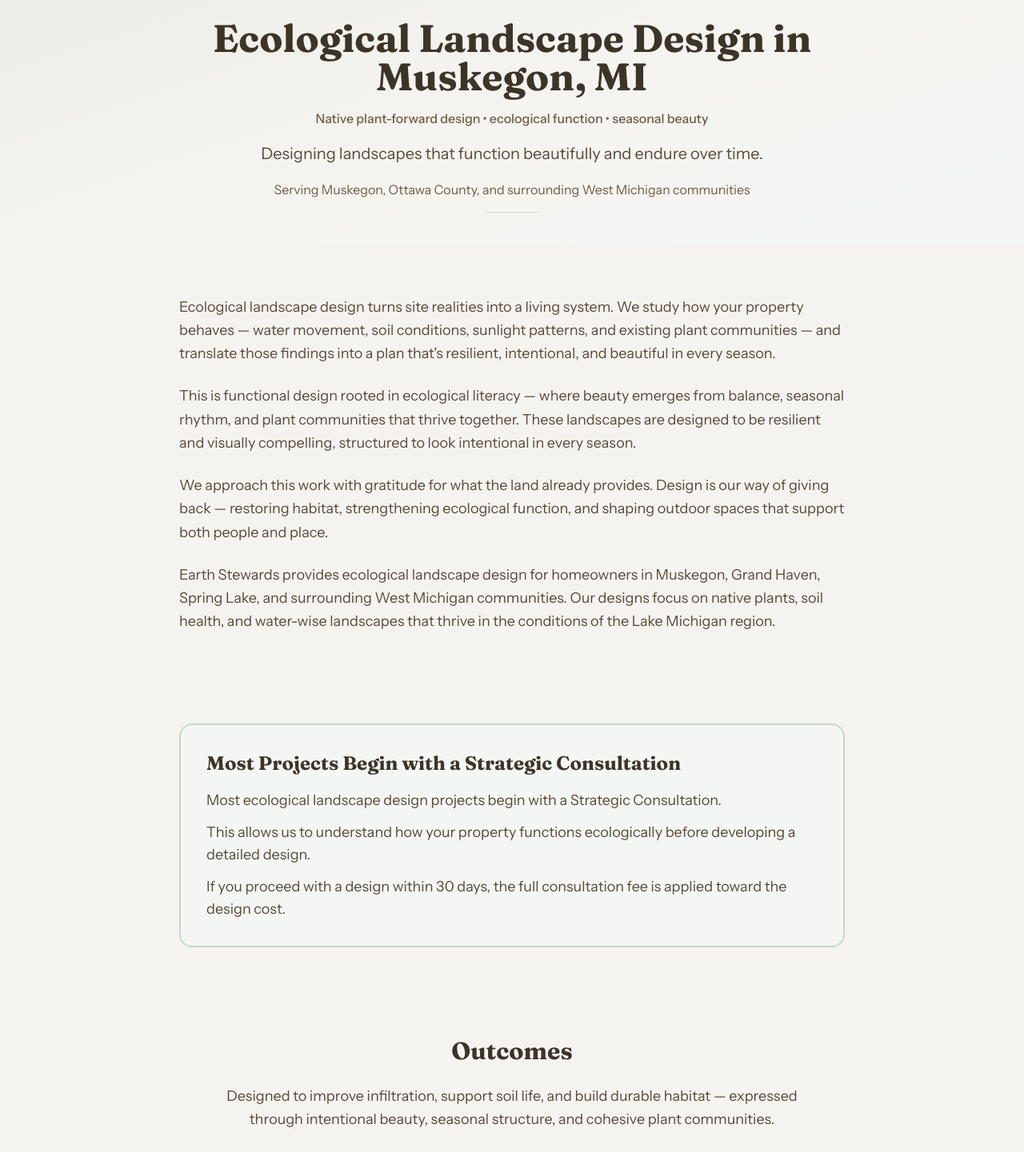
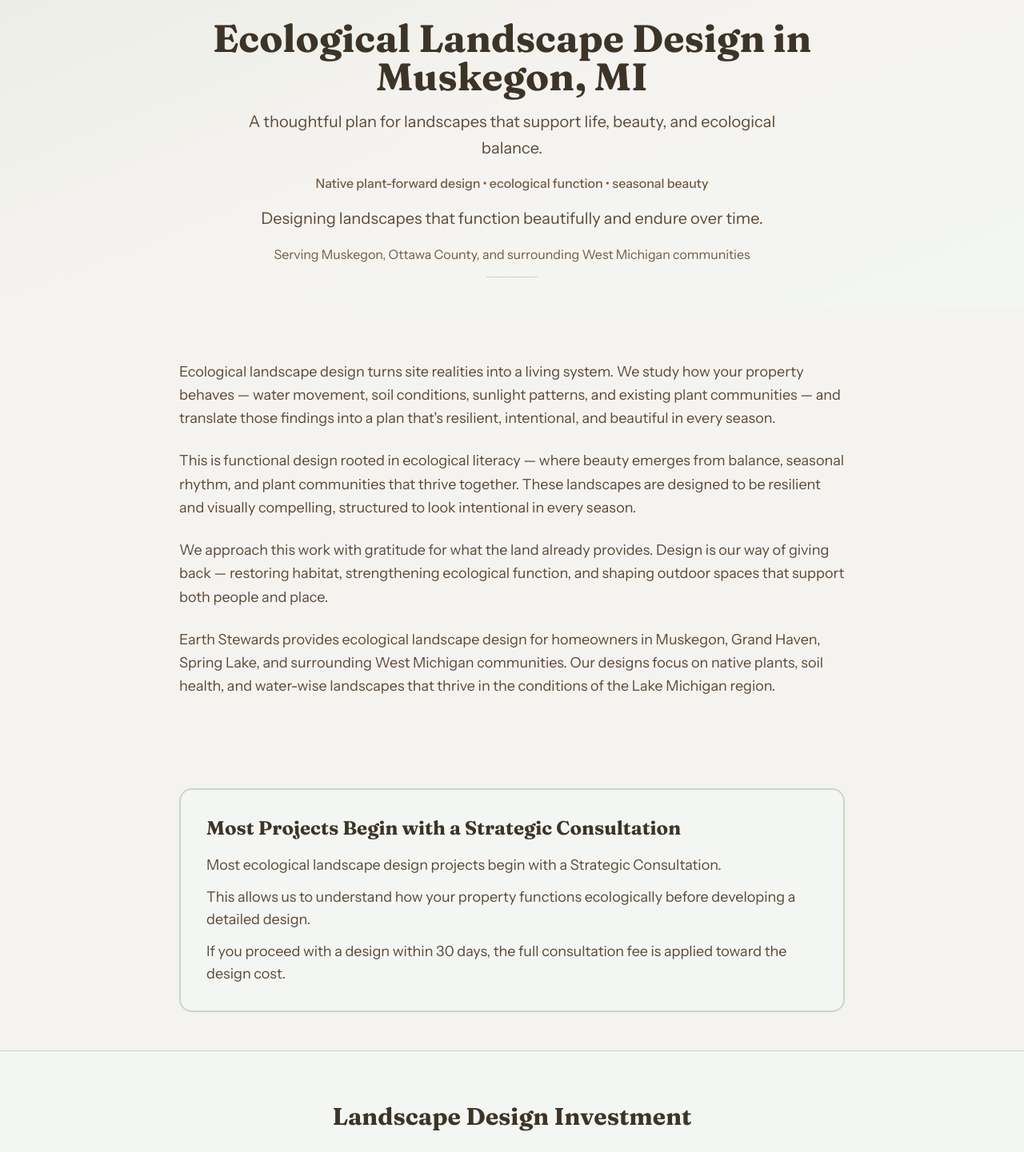
Before and after one commit to earthstewardslgs-del/earth-stewards-LLC-website, a Next.js app: page /design in a window 1280 px wide. Shown: the part 200-1641 px from the top of the page at 80% size. Built offline with nearby package versions, Linux system fonts and the light colour scheme.

Commit message:
design page update

```diff
--- a/app/design/page.tsx
+++ b/app/design/page.tsx
@@ -24,6 +24,10 @@
                 <h1 className="font-display text-5xl font-bold text-earth-900 mb-2">
                   Ecological Landscape Design in Muskegon, MI
                 </h1>
+
+                <p className="text-xl text-earth-700 leading-relaxed max-w-2xl mx-auto">
+                  A thoughtful plan for landscapes that support life, beauty, and ecological balance.
+                </p>
 
                 <p className="text-base text-earth-600 font-medium">
                   Native plant-forward design • ecological function • seasonal beauty
@@ -80,16 +84,6 @@
               If you proceed with a design within 30 days, the full consultation fee is applied toward the design cost.
             </p>
           </div>
-        </section>
-
-        {/* Outcomes */}
-        <section className="py-16 max-w-4xl mx-auto px-4 sm:px-6 lg:px-8">
-          <h2 className="font-display text-3xl font-bold text-earth-900 mb-6 text-center">
-            Outcomes
-          </h2>
-          <p className="text-earth-700 text-lg leading-relaxed text-center max-w-3xl mx-auto">
-            Designed to improve infiltration, support soil life, and build durable habitat — expressed through intentional beauty, seasonal structure, and cohesive plant communities.
-          </p>
         </section>
 
         {/* Pricing */}
```
